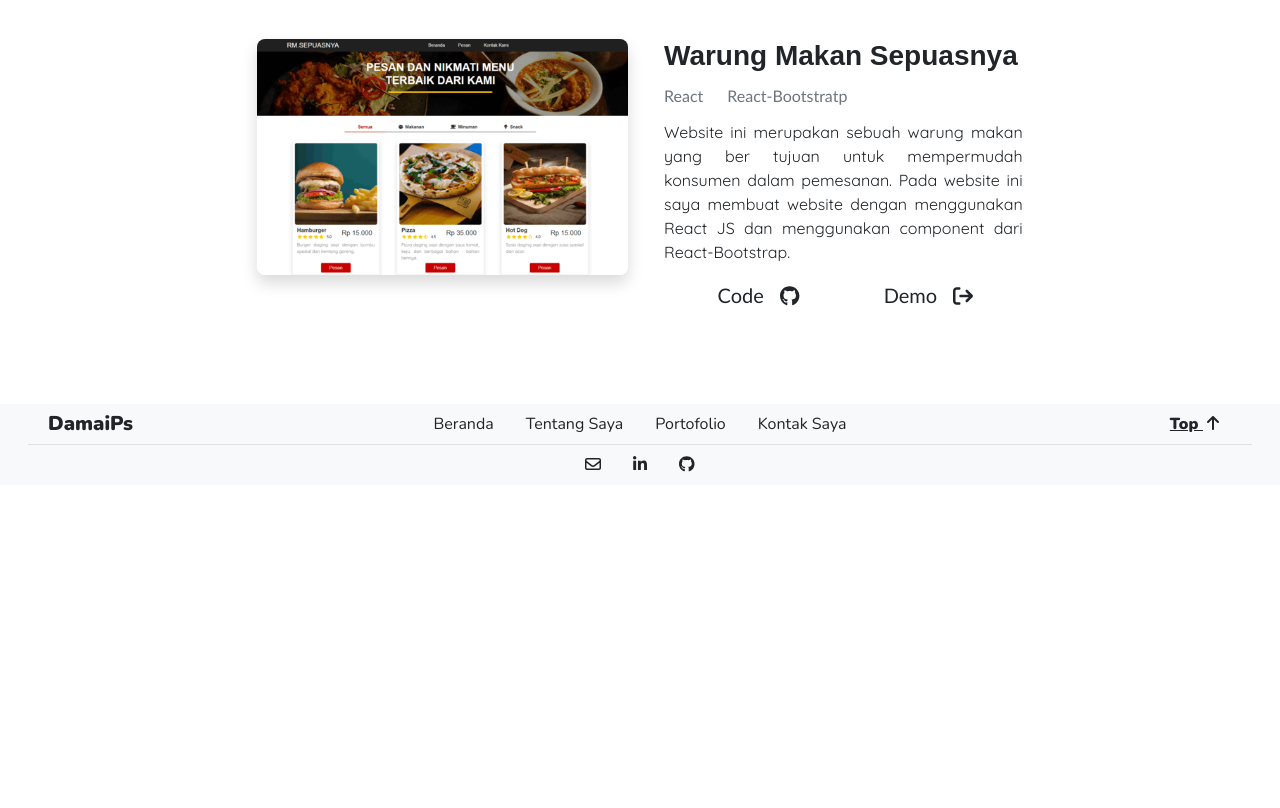
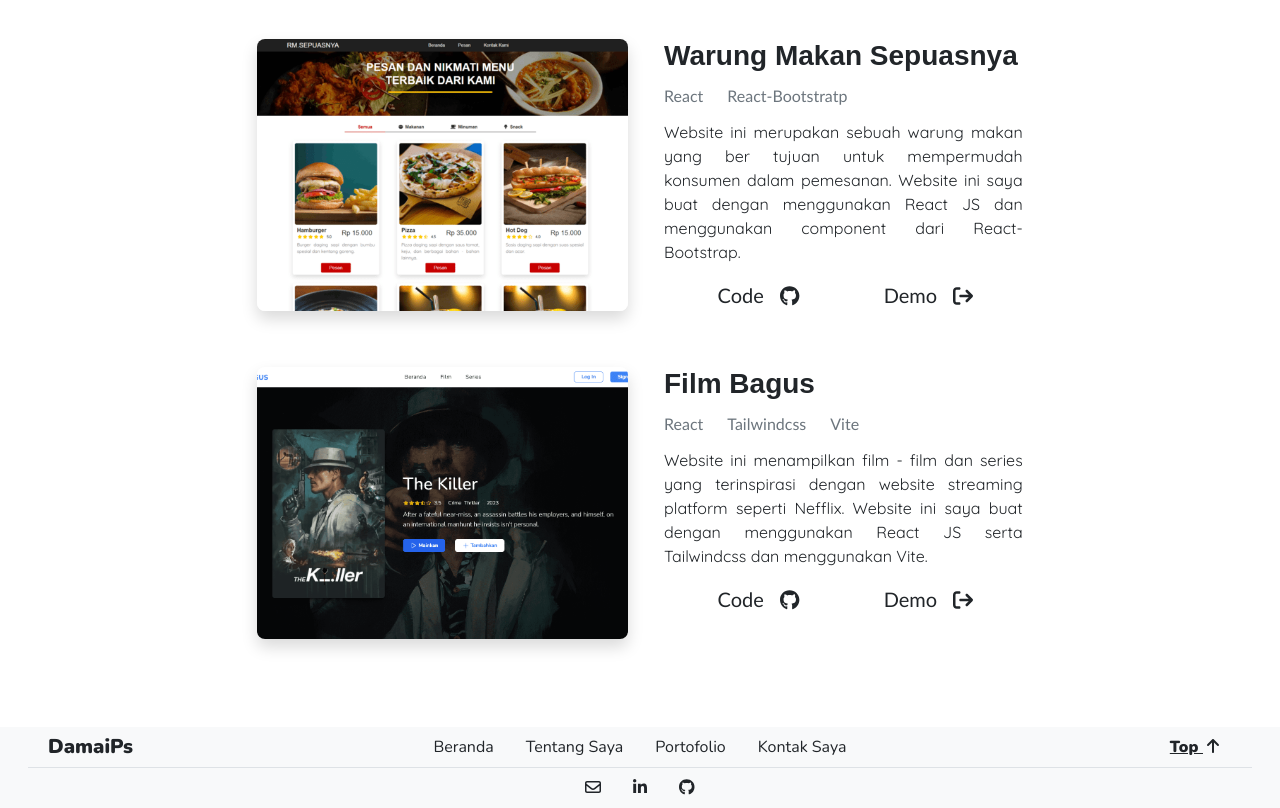
Before and after one commit to Damaipatria/My-Portofolio, a React (Create React App) app: page / in a window 1280 px wide. Shown: the part 1400-2208 px from the top of the page. Before the commit the page ends 1885 px from the top, so only its background shows below. Built offline with nearby package versions, Linux system fonts and the light colour scheme.

Commit message:
tambah film bagus di portofolio

```diff
--- a/src/App.css
+++ b/src/App.css
@@ -24,7 +24,7 @@ p {
 
 .img-full {
   width: 100%;
-  height: 85%;
+  height: 17rem;
 }
 
 .img-size {
@@ -93,7 +93,7 @@ p {
 
   .img-full {
     width: 100%;
-    height: 100%;
+    height: 17rem;
   }
 }
 
@@ -105,6 +105,6 @@ p {
 
   .img-full {
     width: 100%;
-    height: 100%;
+    height: 15rem;
   }
 }
--- a/src/assets/data/Portofolio.js
+++ b/src/assets/data/Portofolio.js
@@ -3,11 +3,20 @@ const Portofolio = [
     id: 1,
     judul: 'Warung Makan Sepuasnya',
     teknologi: ['React', 'React-Bootstratp'],
-    deskripsi: 'Website ini merupakan sebuah warung makan yang ber tujuan untuk mempermudah konsumen dalam pemesanan. Pada website ini saya membuat website dengan menggunakan React JS dan menggunakan component dari React-Bootstrap.',
+    deskripsi: 'Website ini merupakan sebuah warung makan yang ber tujuan untuk mempermudah konsumen dalam pemesanan. Website ini saya buat dengan menggunakan React JS dan menggunakan component dari React-Bootstrap.',
     code: 'https://github.com/Damaipatria',
     demo: '/warung-makan/beranda',
     img: 'warung_makan_sepuasnya'
-  }
+  },
+  {
+    id: 2,
+    judul: 'Film Bagus',
+    teknologi: ['React', 'Tailwindcss', 'Vite'],
+    deskripsi: 'Website ini menampilkan film - film dan series yang terinspirasi dengan website streaming platform seperti Nefflix. Website ini saya buat dengan menggunakan React JS serta Tailwindcss dan menggunakan Vite.',
+    code: '',
+    demo: 'https://film-bagus.vercel.app/',
+    img: 'film-bagus'
+  },
 ]
 
 export default Portofolio;
```
Also changed, not shown: src/assets/img/film-bagus.png (added).
